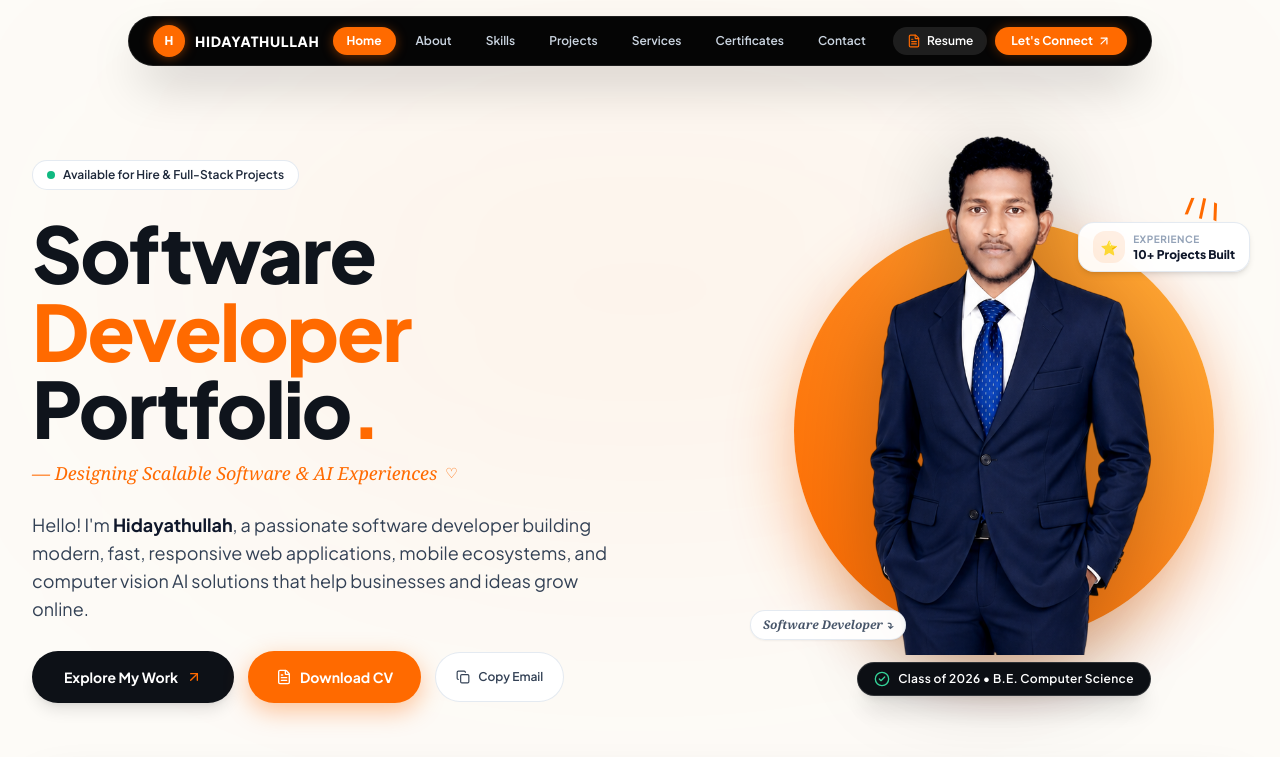
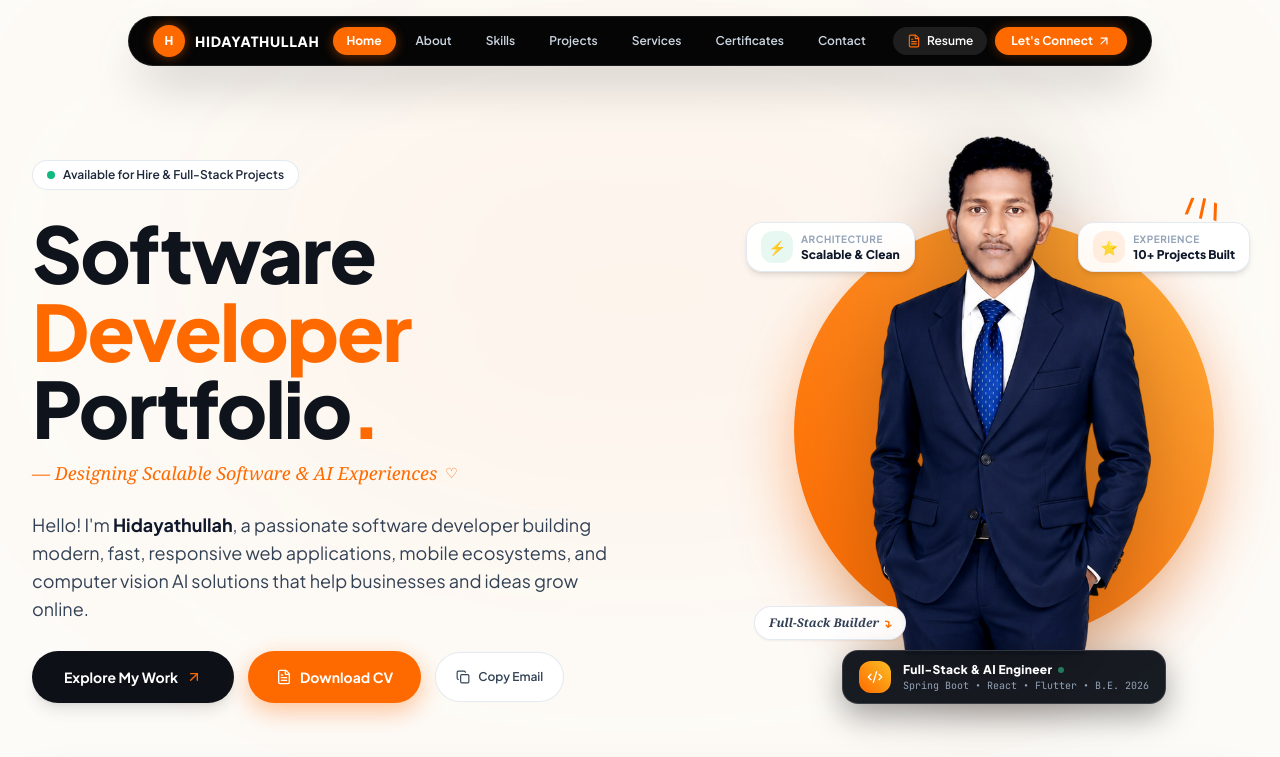
Before and after one commit to hidayathullahs/portfolio, a React (Vite) app: page / in a window 1280 px wide. Shown: the top 757 px of the page. Built offline with nearby package versions, Linux system fonts and the light colour scheme.

Commit message:
feat(hero): elevate portrait badges with Full-Stack & AI Engineer card, architecture pill, and tech stack

```diff
--- a/src/sections/Hero.jsx
+++ b/src/sections/Hero.jsx
@@ -135,14 +135,26 @@ export function Hero() {
                 />
               </div>
 
+              {/* Left Floating Stat Badge (Pin 2 style) */}
+              <div className="hidden sm:flex absolute -left-3 sm:-left-7 top-14 sm:top-18 z-20 items-center space-x-2 bg-white/95 backdrop-blur-md px-3.5 py-2 rounded-2xl border border-slate-200/90 shadow-md">
+                <div className="w-8 h-8 rounded-xl bg-emerald-500/10 text-emerald-600 flex items-center justify-center font-bold text-sm">
+                  ⚡
+                </div>
+                <div className="text-left">
+                  <p className="text-[10px] font-bold text-slate-400 uppercase tracking-wider">Architecture</p>
+                  <p className="text-xs font-black text-slate-900">Scalable &amp; Clean</p>
+                </div>
+              </div>
+
               {/* Hand-Drawn Arrow & Label Annotation (Pin 3 style) */}
-              <div className="hidden sm:flex absolute -left-4 sm:-left-6 bottom-14 z-20 items-center space-x-2">
-                <span className="font-serif italic text-xs font-semibold text-slate-600 bg-white/95 backdrop-blur-md px-3 py-1.5 rounded-full border border-slate-200/90 shadow-sm">
-                  Software Developer &#10549;
+              <div className="hidden sm:flex absolute -left-3 sm:-left-5 bottom-14 z-20 items-center space-x-2">
+                <span className="font-serif italic text-xs font-semibold text-slate-700 bg-white/95 backdrop-blur-md px-3.5 py-1.5 rounded-full border border-slate-200/90 shadow-sm flex items-center space-x-1">
+                  <span>Full-Stack Builder</span>
+                  <span className="text-brandOrange text-sm">&#10549;</span>
                 </span>
               </div>
 
-              {/* Floating Stat Badge (Pin 2 style) */}
+              {/* Right Floating Stat Badge (Pin 2 style) */}
               <div className="absolute -right-2 sm:-right-4 top-14 sm:top-18 z-20 flex items-center space-x-2 bg-white/95 backdrop-blur-md px-3.5 py-2 rounded-2xl border border-slate-200/90 shadow-md">
                 <div className="w-8 h-8 rounded-xl bg-brandOrange/10 text-brandOrange flex items-center justify-center font-bold text-sm">
                   ⭐
@@ -153,10 +165,20 @@ export function Hero() {
                 </div>
               </div>
 
-              {/* Bottom Credibility Pill (Pin 1 style) */}
-              <div className="absolute -bottom-2 sm:bottom-0 z-20 flex items-center space-x-2 bg-[#0C0F14] text-white px-4 py-2 rounded-full border border-white/15 shadow-xl">
-                <CheckCircle2 className="w-4 h-4 text-emerald-400" />
-                <span className="text-xs font-semibold tracking-wide">Class of 2026 &bull; B.E. Computer Science</span>
+              {/* Bottom Credibility Card: Modern Full-Stack & AI Engineer Badge */}
+              <div className="absolute -bottom-3 sm:-bottom-2 z-20 flex items-center space-x-3 bg-[#0B0F17]/95 backdrop-blur-md text-white px-4 py-2.5 rounded-2xl border border-white/15 shadow-[0_12px_32px_rgba(0,0,0,0.35)] hover:scale-[1.02] transition-transform">
+                <div className="w-8 h-8 rounded-xl bg-gradient-to-tr from-brandOrange to-amber-400 flex items-center justify-center text-white shadow-sm flex-shrink-0">
+                  <Code2 className="w-4 h-4" />
+                </div>
+                <div className="text-left leading-tight">
+                  <div className="flex items-center space-x-1.5">
+                    <span className="text-xs font-extrabold text-white tracking-wide">Full-Stack &amp; AI Engineer</span>
+                    <span className="inline-block w-1.5 h-1.5 rounded-full bg-emerald-400 animate-pulse" title="Available for projects"></span>
+                  </div>
+                  <p className="text-[10px] font-mono text-slate-400 mt-0.5">
+                    Spring Boot &bull; React &bull; Flutter &bull; B.E. 2026
+                  </p>
+                </div>
               </div>
 
             </div>
```
